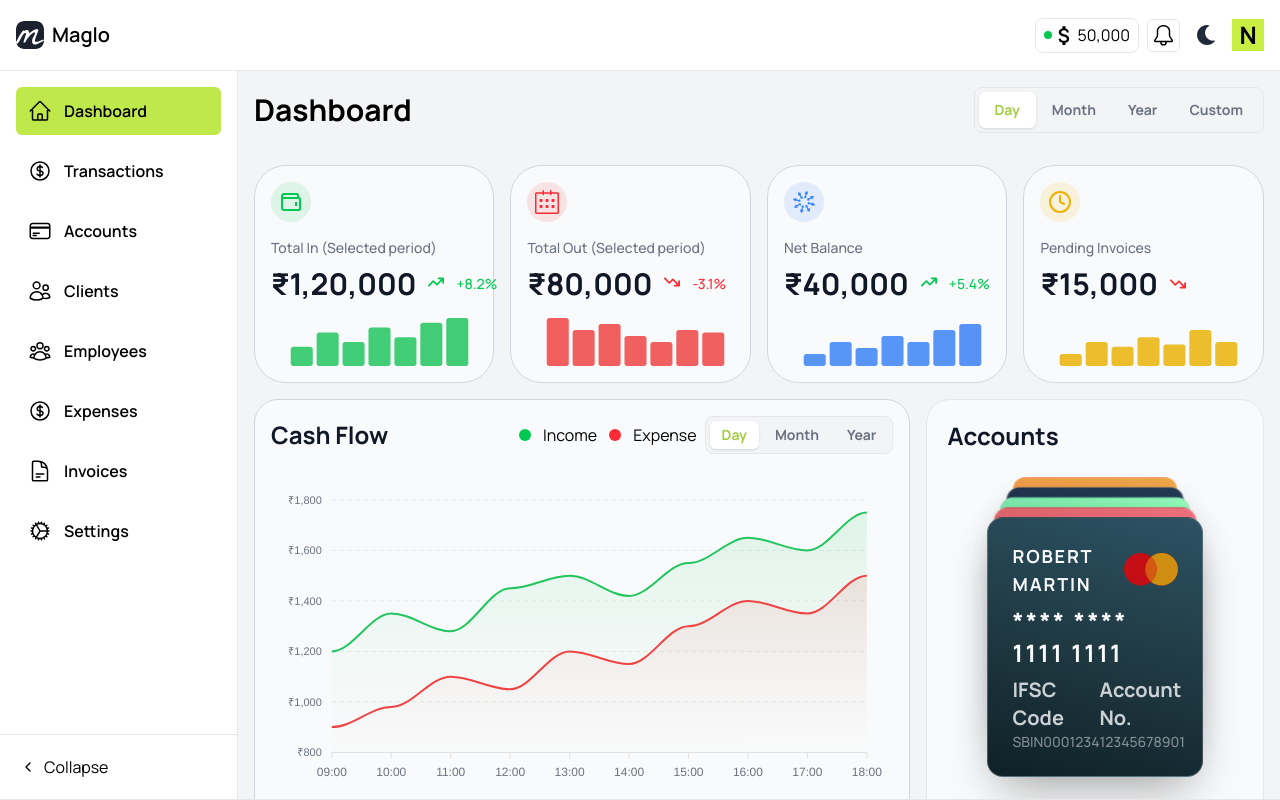
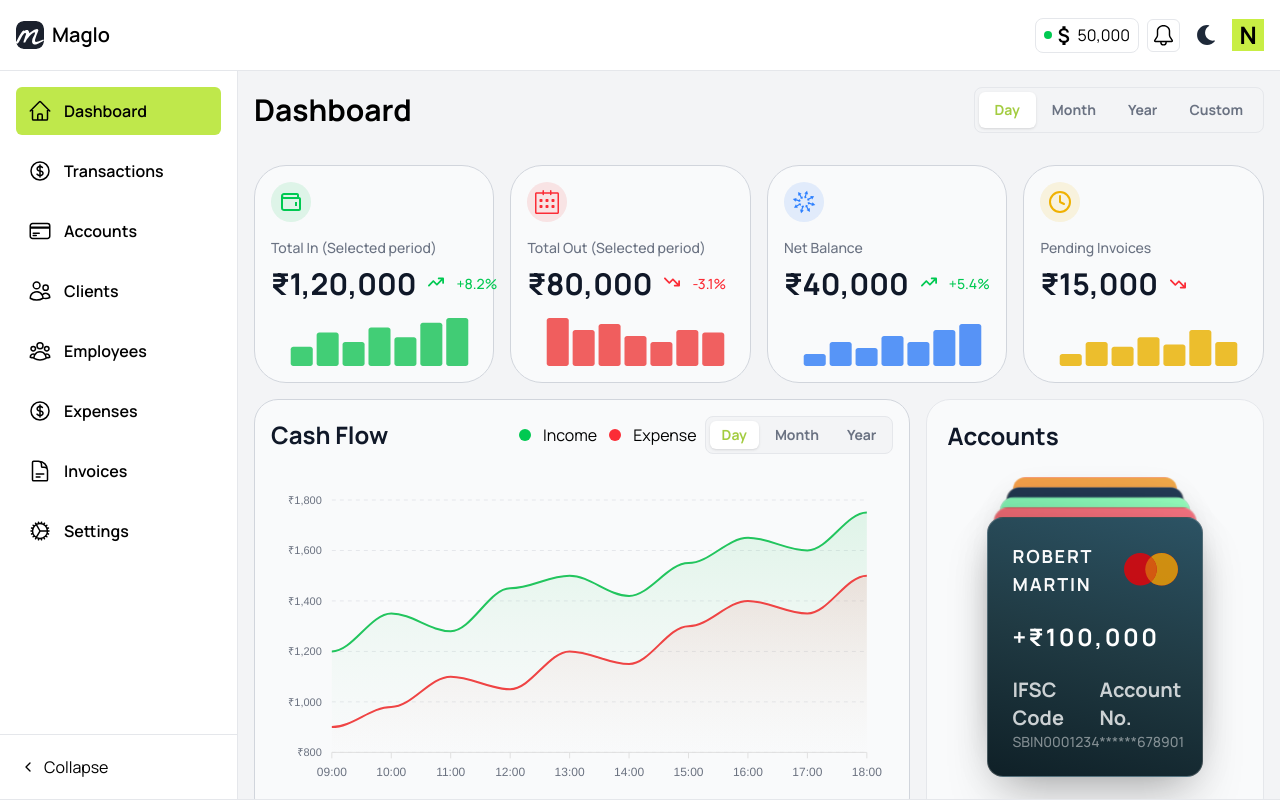
Before and after one commit to viraj00789/passbook-system-react-ts, a React (Vite) app: page / in a window 1280 px wide. Both pictures are taken after typing "name@example.com", "Sample123" into the empty fields and a click on the button "Sign In". Built offline with nearby package versions, Linux system fonts and the light colour scheme.

Commit message:
fix: added the some styling

```diff
--- a/Data/creditCardData.tsx
+++ b/Data/creditCardData.tsx
@@ -7,10 +7,11 @@ export type CreditCard = {
   expiry: string;
   bgColor: string;
   ifscode?: string;
-  accountName?: string;
-  accountNumber?: string;
+  accountName: string;
+  accountNumber: string;
   sortCode?: string;
-  brandImage?: string;
+  brandImage: string;
+  amount: string;
 };
 
 export const CARDS: CreditCard[] = [
@@ -23,8 +24,9 @@ export const CARDS: CreditCard[] = [
     bgColor: "linear-gradient(15deg, #0f2027, #203a43, #2c5364)", // Deep Blue
     ifscode: "SBIN0001234",
     accountName: "ROBERT MARTIN",
-    accountNumber: "12345678901",
+    accountNumber: "******678901",
     brandImage: MasterCard,
+    amount: "+₹100,000",
   },
   {
     id: "102",
@@ -36,8 +38,9 @@ export const CARDS: CreditCard[] = [
     sortCode: "40-12-34",
     ifscode: "BOBN0001234",
     accountName: "SOPHIA WILLIAMS",
-    accountNumber: "23456789012",
+    accountNumber: "******789012",
     brandImage: MasterCard,
+    amount: "-₹1,000",
   },
   {
     id: "103",
@@ -48,8 +51,9 @@ export const CARDS: CreditCard[] = [
     bgColor: "linear-gradient(15deg, #1d976c, #93f9b9)", // Emerald Green
     ifscode: "SBIN0001234",
     accountName: "DANIEL ANDERSON",
-    accountNumber: "34567890123",
+    accountNumber: "******890123",
     brandImage: Visa,
+    amount: "+₹5,000",
   },
   {
     id: "104",
@@ -60,8 +64,9 @@ export const CARDS: CreditCard[] = [
     bgColor: "linear-gradient(15deg, #141e30, #243b55)", // Midnight Blue
     ifscode: "HDFC0005678",
     accountName: "OLIVIA THOMAS",
-    accountNumber: "45678901234",
+    accountNumber: "******901234",
     brandImage: MasterCard,
+    amount: "-₹2,000",
   },
   {
     id: "105",
@@ -73,7 +78,8 @@ export const CARDS: CreditCard[] = [
     sortCode: "20-45-67",
     ifscode: "SBIN0001234",
     accountName: "ETHAN WALKER",
-    accountNumber: "56789012345",
+    accountNumber: "******012345",
     brandImage: Visa,
+    amount: "+₹10,000",
   },
 ];
--- a/package.json
+++ b/package.json
@@ -21,6 +21,7 @@
     "react-icons": "^5.5.0",
     "react-router": "^7.11.0",
     "react-router-dom": "^7.11.0",
+    "react-select": "^5.10.2",
     "tailwindcss": "^4.1.18"
   },
   "devDependencies": {
--- a/src/Components/dashboard/Cards/CardDataStates.tsx
+++ b/src/Components/dashboard/Cards/CardDataStates.tsx
@@ -1,5 +1,3 @@
-"use client";
-
 import { FaArrowTrendDown, FaArrowTrendUp } from "react-icons/fa6";
 import Chart from "react-apexcharts";
 import { useTheme } from "../../../Providers/ThemesProvider";
@@ -74,7 +72,7 @@ export default function CardDataStates({
                 series={[{ data: chartData }]}
                 type="bar"
                 height={48}
-                width={"100%"}
+                width="100%"
             />}
         </div>
     );
--- a/src/Components/dashboard/Cards/CredritCardStacks.tsx
+++ b/src/Components/dashboard/Cards/CredritCardStacks.tsx
@@ -77,7 +77,7 @@ const CardStack = () => {
                     </div>
                   </div>
 
-                  <span className="text-2xl tracking-widest font-bold">{card.number}</span>
+                  <span className="text-2xl tracking-widest font-bold text-white">{card.amount}</span>
 
                   <div className="flex justify-between text-sm opacity-80 credit-text">
                     <div className="flex flex-col">
--- a/src/Components/dashboard/Cards/UserTable.tsx
+++ b/src/Components/dashboard/Cards/UserTable.tsx
@@ -1,6 +1,7 @@
+import { FiEdit2 } from "react-icons/fi";
 import DataTable from "../../../Components/ui/Table";
 import type { Column } from "../../../Components/ui/Table";
-import { BiEdit, BiTrash } from "react-icons/bi";
+import { LuTrash2 } from "react-icons/lu";
 
 interface User {
   id: number;
@@ -86,15 +87,15 @@ export default function TableUsageExample() {
       label: "Actions",
       render: (row) => (
         <div className="flex gap-2">
-          <BiEdit
+          <FiEdit2
             onClick={() => alert(`Edit ${row.name}`)}
             className="text-gray-500 dark:text-gray cursor-pointer"
             size={20}
           />
-          <BiTrash
+          <LuTrash2
             onClick={() => alert(`Delete ${row.name}`)}
             className="text-gray-500 dark:text-gray cursor-pointer"
-            size={20}
+            size={21.5}
           />
         </div>
       ),
```
Also changed, not shown: 1 other file (tests, documents, lock files or other folders).
